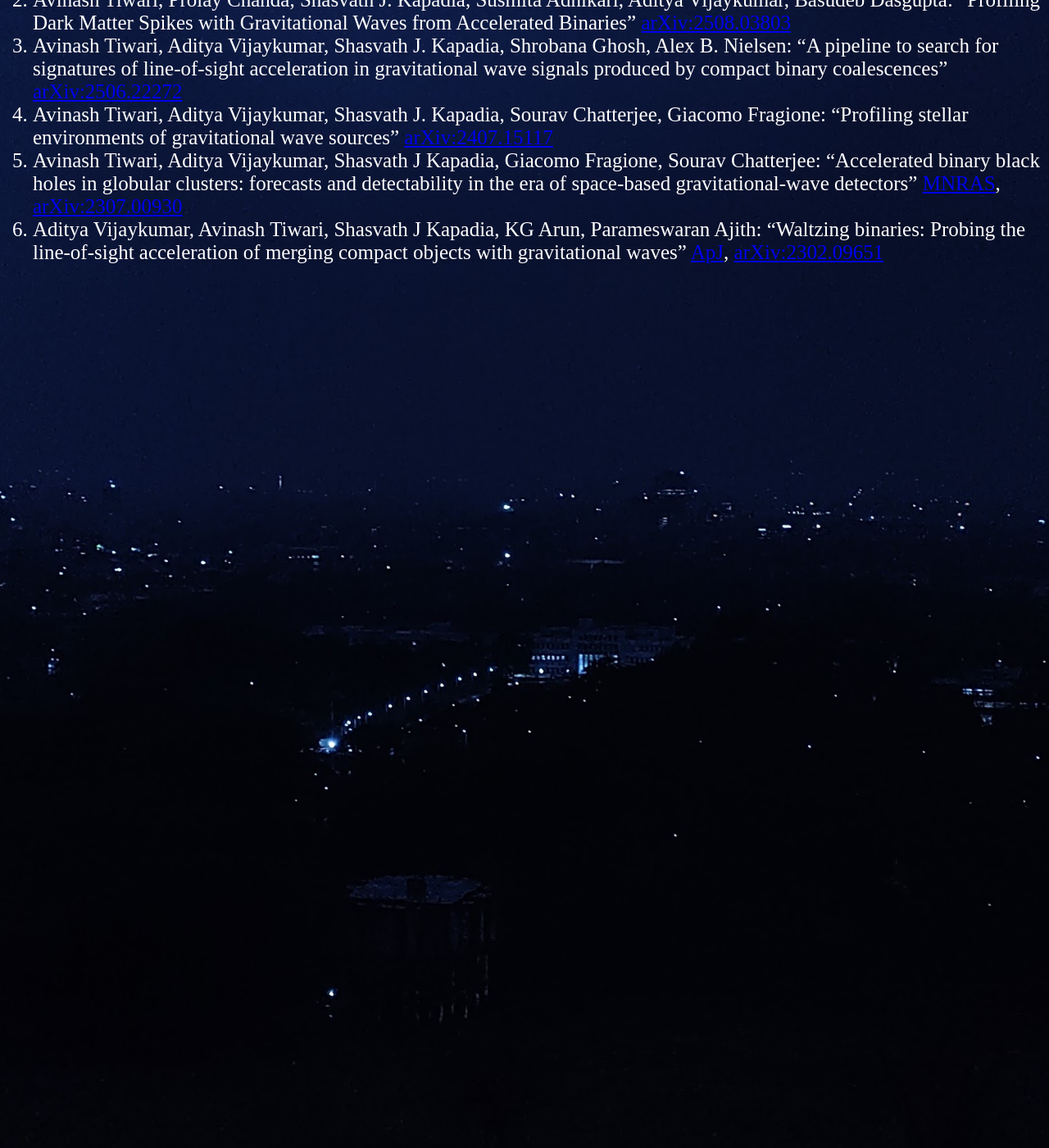
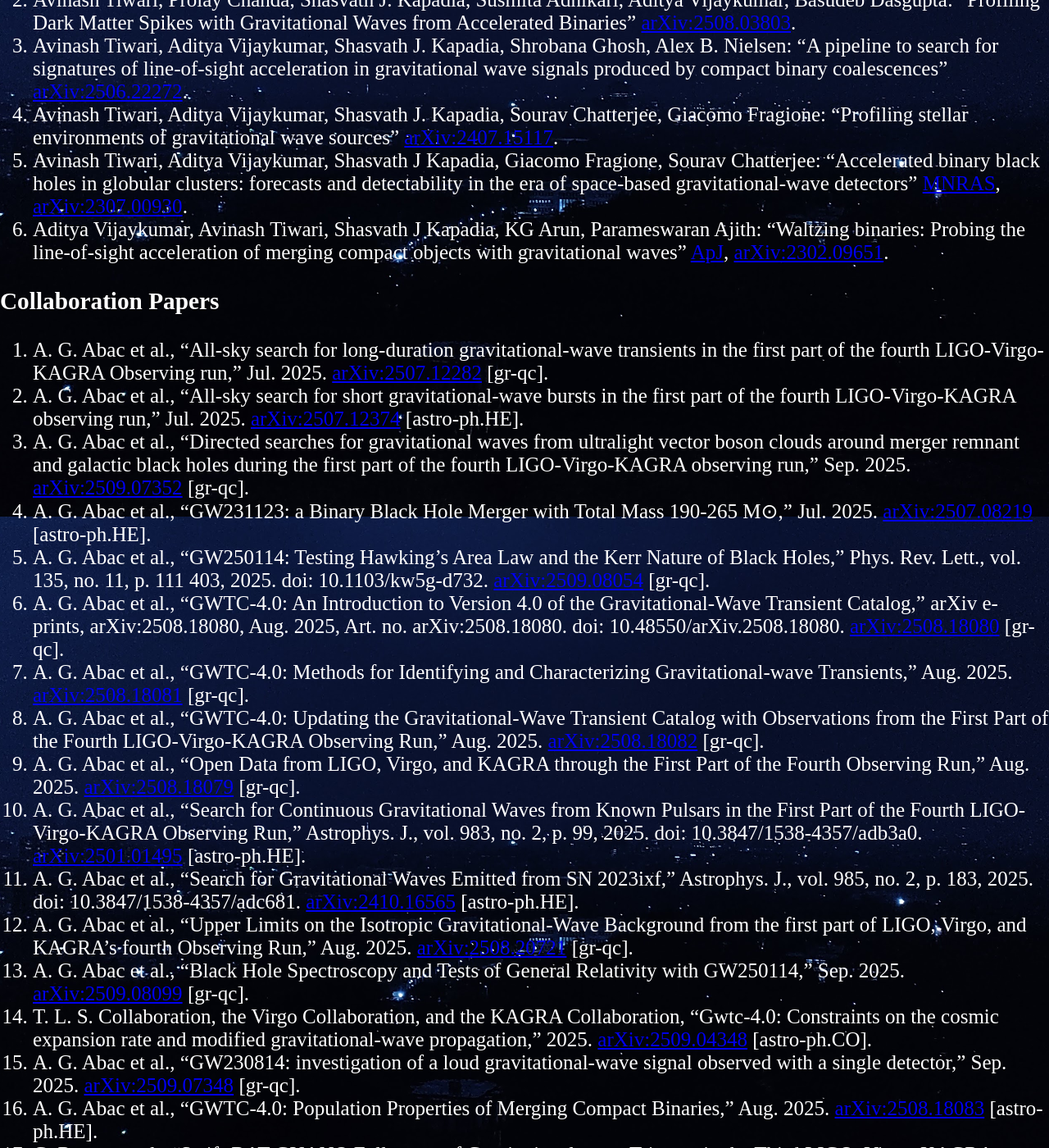
Before and after one commit to avinash-tiwari-at/avinash-tiwari-at.github.io, a Jekyll site: the page built from publications.md, in a window 1280 px wide and 1400 px high, scrolled down 270 px. Shown: the whole window at 82% size. Built offline with Jekyll 4.4.1, drawn with Linux system fonts in a browser that asks for light colours; some of the changed text lies outside the part shown.

Commit message:
Update publications.md

```diff
--- a/publications.md
+++ b/publications.md
@@ -6,9 +6,35 @@ bodyClass: publications
 
 ### Short-author works
 
-1. Sajad A. Bhat, Avinash Tiwari, Md Arif Shaikh, Shasvath J. Kapadia: "EECT: an Eccentricity Evolution Consistency Test to distinguish eccentric gravitational-wave signals from eccentricity mimickers" [arXiv:2508.14850](https://arxiv.org/abs/2508.14850)
-2. Avinash Tiwari, Prolay Chanda, Shasvath J. Kapadia, Susmita Adhikari, Aditya Vijaykumar, Basudeb Dasgupta: "Profiling Dark Matter Spikes with Gravitational Waves from Accelerated Binaries" [arXiv:2508.03803](https://arxiv.org/abs/2508.03803)
-3. Avinash Tiwari, Aditya Vijaykumar, Shasvath J. Kapadia, Shrobana Ghosh, Alex B. Nielsen: "A pipeline to search for signatures of line-of-sight acceleration in gravitational wave signals produced by compact binary coalescences" [arXiv:2506.22272](https://arxiv.org/abs/2506.22272)
-4. Avinash Tiwari, Aditya Vijaykumar, Shasvath J. Kapadia, Sourav Chatterjee, Giacomo Fragione: "Profiling stellar environments of gravitational wave sources" [arXiv:2407.15117](https://arxiv.org/abs/2407.15117)
-5. Avinash Tiwari, Aditya Vijaykumar, Shasvath J Kapadia, Giacomo Fragione, Sourav Chatterjee: "Accelerated binary black holes in globular clusters: forecasts and detectability in the era of space-based gravitational-wave detectors" [MNRAS](https://academic.oup.com/mnras/article/527/3/8586/7459933), [arXiv:2307.00930](https://arxiv.org/abs/2307.00930)
-6. Aditya Vijaykumar, Avinash Tiwari, Shasvath J Kapadia, KG Arun, Parameswaran Ajith: "Waltzing binaries: Probing the line-of-sight acceleration of merging compact objects with gravitational waves" [ApJ](https://iopscience.iop.org/article/10.3847/1538-4357/acd77d/meta), [arXiv:2302.09651](https://arxiv.org/abs/2302.09651)
+1. Sajad A. Bhat, Avinash Tiwari, Md Arif Shaikh, Shasvath J. Kapadia: "EECT: an Eccentricity Evolution Consistency Test to distinguish eccentric gravitational-wave signals from eccentricity mimickers" [arXiv:2508.14850](https://arxiv.org/abs/2508.14850).
+2. Avinash Tiwari, Prolay Chanda, Shasvath J. Kapadia, Susmita Adhikari, Aditya Vijaykumar, Basudeb Dasgupta: "Profiling Dark Matter Spikes with Gravitational Waves from Accelerated Binaries" [arXiv:2508.03803](https://arxiv.org/abs/2508.03803).
+3. Avinash Tiwari, Aditya Vijaykumar, Shasvath J. Kapadia, Shrobana Ghosh, Alex B. Nielsen: "A pipeline to search for signatures of line-of-sight acceleration in gravitational wave signals produced by compact binary coalescences" [arXiv:2506.22272](https://arxiv.org/abs/2506.22272).
+4. Avinash Tiwari, Aditya Vijaykumar, Shasvath J. Kapadia, Sourav Chatterjee, Giacomo Fragione: "Profiling stellar environments of gravitational wave sources" [arXiv:2407.15117](https://arxiv.org/abs/2407.15117).
+5. Avinash Tiwari, Aditya Vijaykumar, Shasvath J Kapadia, Giacomo Fragione, Sourav Chatterjee: "Accelerated binary black holes in globular clusters: forecasts and detectability in the era of space-based gravitational-wave detectors" [MNRAS](https://academic.oup.com/mnras/article/527/3/8586/7459933), [arXiv:2307.00930](https://arxiv.org/abs/2307.00930).
+6. Aditya Vijaykumar, Avinash Tiwari, Shasvath J Kapadia, KG Arun, Parameswaran Ajith: "Waltzing binaries: Probing the line-of-sight acceleration of merging compact objects with gravitational waves" [ApJ](https://iopscience.iop.org/article/10.3847/1538-4357/acd77d/meta), [arXiv:2302.09651](https://arxiv.org/abs/2302.09651).
+
+
+
+
+### Collaboration Papers
+
+1. A. G. Abac et al., “All-sky search for long-duration gravitational-wave transients in the first part of the fourth LIGO-Virgo-KAGRA Observing run,” Jul. 2025. [arXiv:2507.12282](https://arxiv.org/abs/2507.12282) [gr-qc].
+2. A. G. Abac et al., “All-sky search for short gravitational-wave bursts in the first part of the fourth LIGO-Virgo-KAGRA observing run,” Jul. 2025. [arXiv:2507.12374](https://arxiv.org/abs/2507.12374) [astro-ph.HE].
+3. A. G. Abac et al., “Directed searches for gravitational waves from ultralight vector boson clouds around merger remnant and galactic black holes during the first part of the fourth LIGO-Virgo-KAGRA observing run,” Sep. 2025. [arXiv:2509.07352](https://arxiv.org/abs/2509.07352) [gr-qc].
+4. A. G. Abac et al., “GW231123: a Binary Black Hole Merger with Total Mass 190-265 M⊙,” Jul. 2025. [arXiv:2507.08219](https://arxiv.org/abs/2507.08219) [astro-ph.HE].
+5. A. G. Abac et al., “GW250114: Testing Hawking’s Area Law and the Kerr Nature of Black Holes,” Phys. Rev. Lett., vol. 135, no. 11, p. 111 403, 2025. doi: 10.1103/kw5g-d732. [arXiv:2509.08054](https://arxiv.org/abs/2509.08054) [gr-qc].
+6. A. G. Abac et al., “GWTC-4.0: An Introduction to Version 4.0 of the Gravitational-Wave Transient Catalog,” arXiv e-prints, arXiv:2508.18080, Aug. 2025, Art. no. arXiv:2508.18080. doi: 10.48550/arXiv.2508.18080. [arXiv:2508.18080](https://arxiv.org/abs/2508.18080) [gr-qc].
+7. A. G. Abac et al., “GWTC-4.0: Methods for Identifying and Characterizing Gravitational-wave Transients,” Aug. 2025. [arXiv:2508.18081](https://arxiv.org/abs/2508.18081) [gr-qc].
+8. A. G. Abac et al., “GWTC-4.0: Updating the Gravitational-Wave Transient Catalog with Observations from the First Part of the Fourth LIGO-Virgo-KAGRA Observing Run,” Aug. 2025. [arXiv:2508.18082](https://arxiv.org/abs/2508.18081) [gr-qc].
+9. A. G. Abac et al., “Open Data from LIGO, Virgo, and KAGRA through the First Part of the Fourth Observing Run,” Aug. 2025. [arXiv:2508.18079](https://arxiv.org/abs/2508.18081) [gr-qc].
+10. A. G. Abac et al., “Search for Continuous Gravitational Waves from Known Pulsars in the First Part of the Fourth LIGO-Virgo-KAGRA Observing Run,” Astrophys. J., vol. 983, no. 2, p. 99, 2025. doi: 10.3847/1538-4357/adb3a0. [arXiv:2501.01495](https://arxiv.org/abs/2501.01495) [astro-ph.HE].
+11. A. G. Abac et al., “Search for Gravitational Waves Emitted from SN 2023ixf,” Astrophys. J., vol. 985, no. 2, p. 183, 2025. doi: 10.3847/1538-4357/adc681. [arXiv:2410.16565](https://arxiv.org/abs/2410.16565) [astro-ph.HE].
+12. A. G. Abac et al., “Upper Limits on the Isotropic Gravitational-Wave Background from the first part of LIGO, Virgo, and KAGRA’s fourth Observing Run,” Aug. 2025. [arXiv:2508.20721](https://arxiv.org/abs/2508.20721) [gr-qc].
+13. A. G. Abac et al., “Black Hole Spectroscopy and Tests of General Relativity with GW250114,” Sep. 2025. [arXiv:2509.08099](https://arxiv.org/abs/2509.08099) [gr-qc].
+14. T. L. S. Collaboration, the Virgo Collaboration, and the KAGRA Collaboration, “Gwtc-4.0: Constraints on the cosmic expansion rate and modified gravitational-wave propagation,” 2025. [arXiv:2509.04348](https://arxiv.org/abs/2509.04348) [astro-ph.CO].
+15. A. G. Abac et al., “GW230814: investigation of a loud gravitational-wave signal observed with a single detector,” Sep. 2025. [arXiv:2509.07348](https://arxiv.org/abs/2509.07348) [gr-qc].
+16. A. G. Abac et al., “GWTC-4.0: Population Properties of Merging Compact Binaries,” Aug. 2025. [arXiv:2508.18083](https://arxiv.org/abs/2508.18083) [astro-ph.HE].
+17. G. Raman et al., “Swift-BAT GUANO Follow-up of Gravitational-wave Triggers in the Third LIGO–Virgo–KAGRA Observing Run,” Astrophys. J., vol. 980, no. 2, p. 207, 2025. doi: 10.3847/1538-4357/ad9749. [arXiv:2407.12867](https://arxiv.org/abs/2407.12867) [astro-ph.HE].
+18. A. G. Abac et al., “A Search Using GEO600 for Gravitational Waves Coincident with Fast Radio Bursts from SGR 1935+2154,” Astrophys. J., vol. 977, no. 2, p. 255, 2024. doi: 10.3847/1538-4357/ad8de0. [arXiv:2410.09151](https://arxiv.org/abs/2410.09151) [astro-ph.HE].
+19. A. G. Abac et al., “Observation of Gravitational Waves from the Coalescence of a 2.5–4.5 M⊙ Compact Object and a Neutron Star,” Astrophys. J. Lett., vol. 970, no. 2, p. L34, 2024. doi: 10.3847/2041-8213/ad5beb. [arXiv:2404.04248](https://arxiv.org/abs/2404.04248) [astro-ph.HE].
+20. A. G. Abac et al., “Ultralight vector dark matter search using data from the KAGRA O3GK run,” Phys. Rev. D, vol. 110, no. 4, p. 042 001, 2024. doi: 10.1103/PhysRevD.110.042001. [arXiv:2403.03004](https://arxiv.org/abs/2403.03004) [astro-ph.CO].
```
